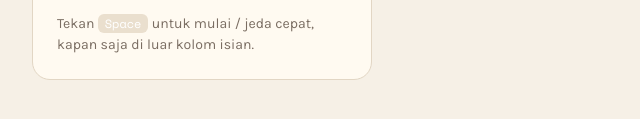
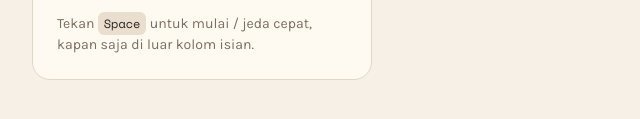
Before and after one commit to nabilaseptiar923-svg/ppv-project-akhir-5125500031, a website: page index.html in a window 1280 px wide. Shown: the part 627-746 px from the top of the page, 134-774 px from the left. Drawn offline with nearby package versions, Linux system fonts and the light colour scheme.

Commit message:
fix(css): teks kbd putih di latar krem karena warna bawaan Bootstrap tidak ditimpa

```diff
--- a/src/style.css
+++ b/src/style.css
@@ -152,8 +152,8 @@ input:disabled { opacity: 0.6; cursor: not-allowed; }
 .hint { color: var(--muted); font-size: 0.88rem; margin: 16px 0 0; }
 kbd {
   font-family: 'Space Mono', monospace;
+  color: var(--ink);
   background: var(--track);
-  padding: 1px 7px;
   border-radius: 6px;
   font-size: 0.85em;
 }
```
